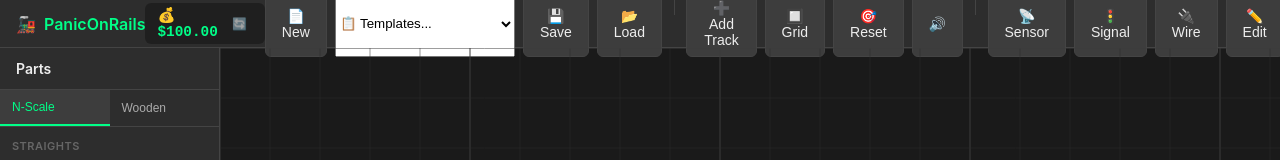
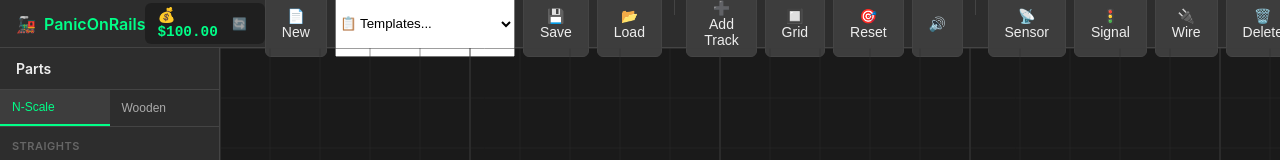
Before and after one commit to chayuto/panic-on-rails, a React (Vite) app: page / in a window 1280 px wide. Shown: the top 160 px of the page. Built offline with nearby package versions, Linux system fonts and the light colour scheme.

Commit message:
feat: Implement wire creation between signals and switches, add sensor, signal, and track deletion tools, and update toolbar active states.

```diff
--- a/src/components/canvas/SensorLayer.tsx
+++ b/src/components/canvas/SensorLayer.tsx
@@ -51,7 +51,7 @@ function getSensorTransform(edge: TrackEdge, position: number): { pos: Vector2;
 function SensorEntity({ sensor, isSelected }: { sensor: Sensor; isSelected?: boolean }) {
     const { edges } = useTrackStore();
     const { removeSensor } = useLogicStore();
-    const { mode } = useEditorStore();
+    const { mode, wireSource, setWireSource } = useEditorStore();
 
     const edge = edges[sensor.edgeId];
     if (!edge) return null;
@@ -61,11 +61,18 @@ function SensorEntity({ sensor, isSelected }: { sensor: Sensor; isSelected?: boo
     // Determine color based on state
     let fillColor = sensor.state === 'on' ? SENSOR_COLOR_ACTIVE : SENSOR_COLOR_INACTIVE;
     if (isSelected) fillColor = SENSOR_COLOR_SELECTED;
+    // Highlight if this sensor is the wire source
+    if (wireSource?.type === 'sensor' && wireSource.id === sensor.id) {
+        fillColor = SENSOR_COLOR_SELECTED;
+    }
 
     const handleClick = () => {
         if (mode === 'sensor') {
             // In sensor mode, clicking removes the sensor
             removeSensor(sensor.id);
+        } else if (mode === 'wire') {
+            // In wire mode, clicking selects this sensor as wire source
+            setWireSource({ type: 'sensor', id: sensor.id });
         }
     };
 
--- a/src/components/canvas/SignalLayer.tsx
+++ b/src/components/canvas/SignalLayer.tsx
@@ -18,8 +18,8 @@ const SIGNAL_RADIUS = 8;
  */
 function SignalEntity({ signal }: { signal: Signal }) {
     const { nodes } = useTrackStore();
-    const { toggleSignal, removeSignal } = useLogicStore();
-    const { mode } = useEditorStore();
+    const { toggleSignal, removeSignal, addWire } = useLogicStore();
+    const { mode, wireSource, setWireSource, clearWireSource } = useEditorStore();
 
     const node = nodes[signal.nodeId];
     if (!node) return null;
@@ -27,16 +27,41 @@ function SignalEntity({ signal }: { signal: Signal }) {
     const signalX = node.position.x + signal.offset.x;
     const signalY = node.position.y + signal.offset.y;
 
-    const fillColor = signal.state === 'green' ? '#00FF88' : '#FF4444';
-    const glowColor = signal.state === 'green' ? '#00FF88' : '#FF4444';
+    // Check if this signal is selected as wire source
+    const isWireSource = wireSource?.type === 'signal' && wireSource.id === signal.id;
+
+    let fillColor = signal.state === 'green' ? '#00FF88' : '#FF4444';
+    let glowColor = signal.state === 'green' ? '#00FF88' : '#FF4444';
+
+    // Highlight if selected as wire source
+    if (isWireSource) {
+        fillColor = '#00BFFF'; // Blue for selected
+        glowColor = '#00BFFF';
+    }
 
     const handleClick = () => {
         if (mode === 'signal') {
-            // In signal mode, shift+click removes, click toggles
+            // In signal mode, clicking removes the signal
             removeSignal(signal.id);
         } else if (mode === 'edit' || mode === 'simulate') {
             toggleSignal(signal.id);
             playSound('switch');
+        } else if (mode === 'wire') {
+            if (wireSource) {
+                // If we have a source, create wire to this signal
+                addWire(
+                    wireSource.type,
+                    wireSource.id,
+                    'signal',
+                    signal.id,
+                    'toggle' // Default action
+                );
+                playSound('switch');
+                clearWireSource();
+            } else {
+                // No source yet, select this signal as source
+                setWireSource({ type: 'signal', id: signal.id });
+            }
         }
     };
 
--- a/src/components/canvas/TrackLayer.tsx
+++ b/src/components/canvas/TrackLayer.tsx
@@ -1,7 +1,10 @@
 import { Group, Line, Circle, Wedge } from 'react-konva';
+import type Konva from 'konva';
 import { useTrackStore } from '../../stores/useTrackStore';
 import { useEditorStore } from '../../stores/useEditorStore';
+import { useLogicStore } from '../../stores/useLogicStore';
 import { playSound } from '../../utils/audioManager';
+import type { TrackEdge, Vector2 } from '../../types';
 
 const RAIL_COLOR = '#888888';
 const RAIL_SELECTED_COLOR = '#00FF88';
@@ -12,18 +15,80 @@ const NODE_RADIUS = 6;
 const SWITCH_NODE_RADIUS = 10;
 
 export function TrackLayer() {
-    const { nodes, edges, toggleSwitch } = useTrackStore();
-    const { selectedEdgeId, setSelectedEdge, mode } = useEditorStore();
+    const { nodes, edges, toggleSwitch, removeTrack } = useTrackStore();
+    const { selectedEdgeId, setSelectedEdge, mode, wireSource, clearWireSource } = useEditorStore();
+    const { addSensor, addSignal, addWire } = useLogicStore();
 
-    const handleEdgeClick = (edgeId: string) => {
+    // Calculate distance along a straight edge from a point
+    const getPositionAlongEdge = (edge: TrackEdge, clickPos: Vector2): number => {
+        if (edge.geometry.type === 'straight') {
+            const { start, end } = edge.geometry;
+            const edgeVec = { x: end.x - start.x, y: end.y - start.y };
+            const clickVec = { x: clickPos.x - start.x, y: clickPos.y - start.y };
+            // Project click point onto edge vector
+            const edgeLenSq = edgeVec.x * edgeVec.x + edgeVec.y * edgeVec.y;
+            const dot = edgeVec.x * clickVec.x + edgeVec.y * clickVec.y;
+            const t = Math.max(0, Math.min(1, dot / edgeLenSq));
+            return t * edge.length;
+        } else {
+            // For arcs, just place at middle for now
+            return edge.length / 2;
+        }
+    };
+
+    const handleEdgeClick = (edgeId: string, e: Konva.KonvaEventObject<Event>) => {
         if (mode === 'edit') {
             setSelectedEdge(selectedEdgeId === edgeId ? null : edgeId);
+        } else if (mode === 'delete') {
+            removeTrack(edgeId);
+            playSound('switch');
+        } else if (mode === 'sensor') {
+            // Get click position in stage coordinates
+            const stage = e.target.getStage();
+            if (!stage) return;
+            const pointerPos = stage.getPointerPosition();
+            if (!pointerPos) return;
+
+            // Convert to world coordinates (accounting for zoom/pan)
+            const transform = stage.getAbsoluteTransform().copy().invert();
+            const worldPos = transform.point(pointerPos);
+
+            // Calculate position along edge
+            const edge = edges[edgeId];
+            if (!edge) return;
+            const position = getPositionAlongEdge(edge, worldPos);
+
+            addSensor(edgeId, position);
+            playSound('switch');
         }
     };
 
     const handleSwitchClick = (nodeId: string) => {
         if (mode === 'edit') {
             toggleSwitch(nodeId);
+            playSound('switch');
+        } else if (mode === 'signal') {
+            addSignal(nodeId);
+            playSound('switch');
+        } else if (mode === 'wire') {
+            // Switches can be wire targets
+            if (wireSource) {
+                addWire(
+                    wireSource.type,
+                    wireSource.id,
+                    'switch',
+                    nodeId,
+                    'toggle'
+                );
+                playSound('switch');
+                clearWireSource();
+            }
+        }
+    };
+
+    const handleNodeClick = (nodeId: string) => {
+        if (mode === 'signal') {
+            addSignal(nodeId);
             playSound('switch');
         }
     };
@@ -82,8 +147,8 @@ export function TrackLayer() {
                             stroke={color}
                             strokeWidth={strokeWidth}
                             lineCap="round"
-                            onClick={() => handleEdgeClick(edge.id)}
-                            onTap={() => handleEdgeClick(edge.id)}
+                            onClick={(e) => handleEdgeClick(edge.id, e)}
+                            onTap={(e) => handleEdgeClick(edge.id, e)}
                             hitStrokeWidth={12}
                         />
                     );
@@ -103,8 +168,8 @@ export function TrackLayer() {
                             strokeWidth={strokeWidth}
                             lineCap="round"
                             dash={[10, 5]} // Dashed to indicate it's a curve placeholder
-                            onClick={() => handleEdgeClick(edge.id)}
-                            onTap={() => handleEdgeClick(edge.id)}
+                            onClick={(e) => handleEdgeClick(edge.id, e)}
+                            onTap={(e) => handleEdgeClick(edge.id, e)}
                             hitStrokeWidth={12}
                         />
                     );
@@ -154,6 +219,8 @@ export function TrackLayer() {
                         fill={NODE_COLOR}
                         stroke="#1A1A1A"
                         strokeWidth={2}
+                        onClick={() => handleNodeClick(node.id)}
+                        onTap={() => handleNodeClick(node.id)}
                     />
                 );
             })}
--- a/src/components/ui/Toolbar.tsx
+++ b/src/components/ui/Toolbar.tsx
@@ -31,7 +31,7 @@ export function Toolbar() {
 
     const { getLayout, loadLayout, clearLayout, addTrack, edges } = useTrackStore();
     const { isRunning, toggleRunning, spawnTrain, clearTrains, setRunning } = useSimulationStore();
-    const { setMode, toggleGrid, showGrid, resetView, selectedEdgeId } = useEditorStore();
+    const { setMode, toggleGrid, showGrid, resetView, selectedEdgeId, mode } = useEditorStore();
 
     // Template state
     const [templates, setTemplates] = useState<TemplateMetadata[]>([]);
@@ -191,24 +191,35 @@ export function Toolbar() {
                 {/* Logic tools */}
                 <button
                     onClick={() => setMode('sensor')}
+                    className={mode === 'sensor' ? 'active' : ''}
                     title="Sensor Tool - Place sensors on tracks"
                 >
                     📡 Sensor
                 </button>
                 <button
                     onClick={() => setMode('signal')}
+                    className={mode === 'signal' ? 'active' : ''}
                     title="Signal Tool - Place signals at nodes"
                 >
                     🚦 Signal
                 </button>
                 <button
                     onClick={() => setMode('wire')}
+                    className={mode === 'wire' ? 'active' : ''}
                     title="Wire Tool - Connect sensors to switches/signals"
                 >
                     🔌 Wire
                 </button>
                 <button
+                    onClick={() => setMode('delete')}
+                    className={mode === 'delete' ? 'active' : ''}
+                    title="Delete Tool - Click tracks to remove them"
+                >
+                    🗑️ Delete
+                </button>
+                <button
                     onClick={() => setMode('edit')}
+                    className={mode === 'edit' ? 'active' : ''}
                     title="Edit Mode - Normal track editing"
                 >
                     ✏️ Edit
--- a/src/stores/useEditorStore.ts
+++ b/src/stores/useEditorStore.ts
@@ -1,5 +1,5 @@
 import { create } from 'zustand';
-import type { EdgeId, PartId, EditorMode, Vector2, NodeId } from '../types';
+import type { EdgeId, PartId, EditorMode, Vector2, NodeId, SensorId, SignalId } from '../types';
 
 // Snap result when near an open endpoint
 export interface SnapResult {
@@ -29,6 +29,12 @@ interface EditorState {
 
     // Snap state
     snapTarget: SnapResult | null;
+
+    // Wire creation state
+    wireSource: {
+        type: 'sensor' | 'signal';
+        id: SensorId | SignalId;
+    } | null;
 }
 
 interface EditorActions {
@@ -49,6 +55,10 @@ interface EditorActions {
     updateGhost: (position: Vector2 | null, rotation?: number, valid?: boolean) => void;
     setSnapTarget: (snap: SnapResult | null) => void;
     endDrag: () => void;
+
+    // Wire creation actions
+    setWireSource: (source: { type: 'sensor' | 'signal'; id: SensorId | SignalId } | null) => void;
+    clearWireSource: () => void;
 }
 
 const initialState: EditorState = {
@@ -64,13 +74,14 @@ const initialState: EditorState = {
     ghostRotation: 0,
     ghostValid: true,
     snapTarget: null,
+    wireSource: null,
 };
 
 export const useEditorStore = create<EditorState & EditorActions>()((set) => ({
     ...initialState,
 
     // Mode actions
-    setMode: (mode) => set({ mode }),
+    setMode: (mode) => set({ mode, wireSource: null }), // Clear wire source when changing modes
     setSelectedEdge: (edgeId) => set({ selectedEdgeId: edgeId }),
     setSelectedPart: (partId) => set({ selectedPartId: partId }),
     setSelectedSystem: (system) => set({ selectedSystem: system }),
@@ -105,4 +116,8 @@ export const useEditorStore = create<EditorState & EditorActions>()((set) => ({
         ghostValid: true,
         snapTarget: null,
     }),
+
+    // Wire creation actions
+    setWireSource: (source) => set({ wireSource: source }),
+    clearWireSource: () => set({ wireSource: null }),
 }));
```
Also changed, not shown: 2 other files (tests, documents, lock files or other folders).
